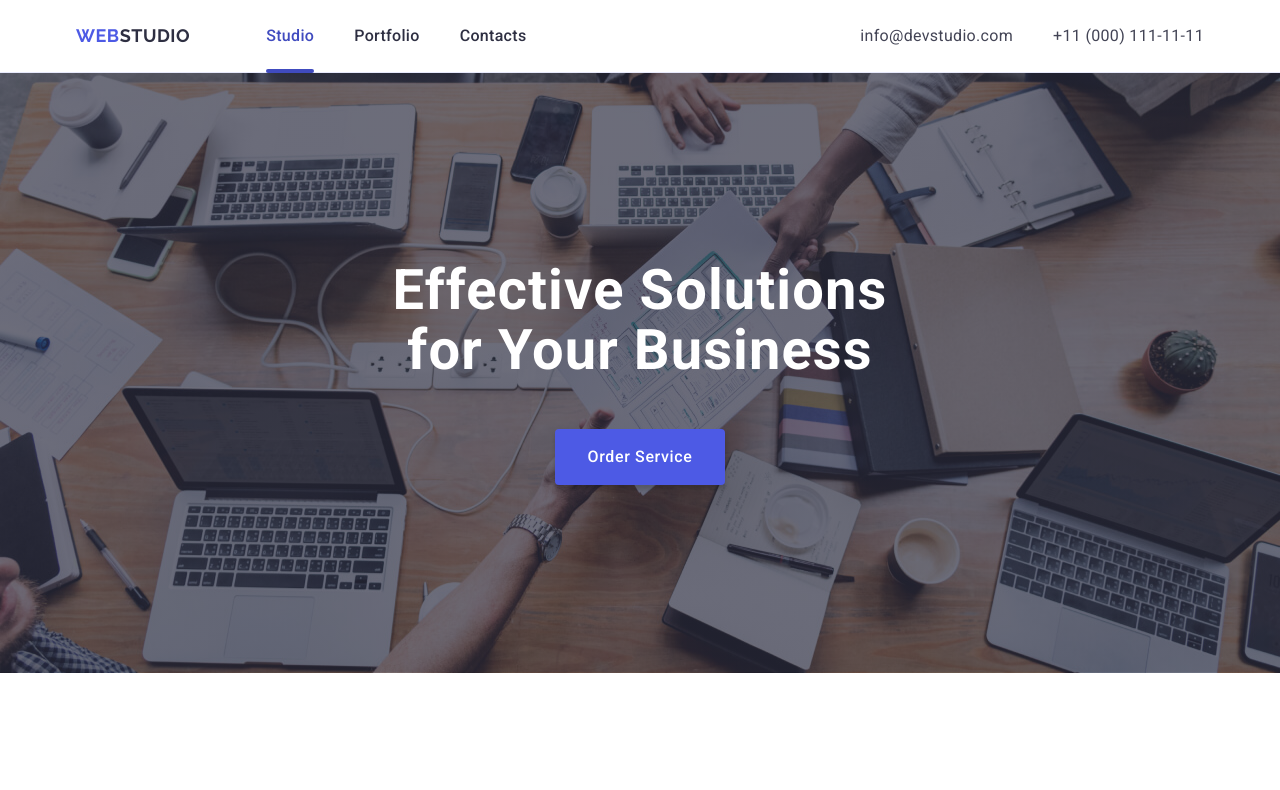
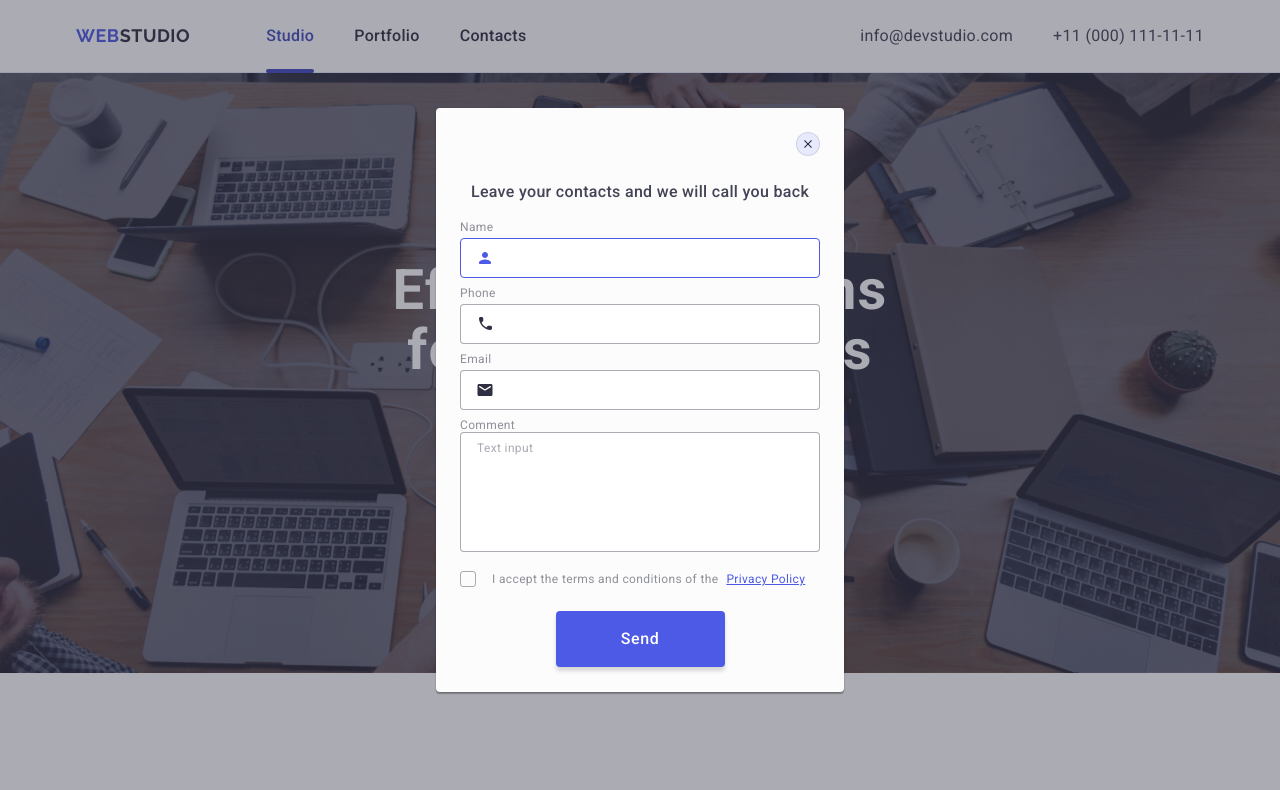
Before and after one commit to 703comua/goit-markup-hw-05, a plain HTML site: page index.html in a window 1280 px wide. Shown: the top 790 px of the page. Drawn offline with nearby package versions, Linux system fonts and the light colour scheme.

Commit message:
validate

```diff
--- a/css/styles.css
+++ b/css/styles.css
@@ -651,15 +651,16 @@ body {
 	margin-bottom: 16px;
 }
 
-.modal__label {}
-
-.modal__label-title {
+.modal__label {
 	color: #8E8F99;
 	font-size: 12px;
 	line-height: 1.17;
 	letter-spacing: 0.03em;
 	margin-bottom: 4px;
-	display: inline-block;
+	display: block;
+}
+
+.modal__label-title {
 }
 
 .modal__input {
@@ -715,7 +716,7 @@ body {
 
 .modal__checkbox {}
 
-.terms__text {
+.terms__label {
 	color: #8E8F99;
 	font-size: 12px;
 	line-height: 1.17;
--- a/index.html
+++ b/index.html
@@ -380,7 +380,7 @@
                 </div>
                 <div class="footer__column3 subscribe">
                     <p class="subscribe__head column-head">Subscribe</p>
-                    <form class="subscribe-form" name="subscribe-form" action="">
+                    <form class="subscribe-form" name="subscribe-form">
                         <input type="text" class="subscribe-form__input" name="subscriber-name" value="" placeholder="E-mail" />
                         <button type="submit" class="subscribe-form__btn">
                             Subscribe
@@ -393,7 +393,7 @@
             </div>
         </footer>
         <!-- modal -->
-        <div class="backdrop">
+        <div class="backdrop is-open">
             <div class="modal">
                 <button type="button" class="modal__close-btn">
                     <svg class="modal__close-btn-icon" width="24" height="24">
@@ -404,35 +404,35 @@
                 <div class="modal__field">
                     <label for="user-name" class="modal__label">
                         <span class="modal__label-title">Name</span>
+                    </label>
                     <div class="modal__input-wrap">
                         <input type="text" id="user-name" name="user-name" class="modal__input" autofocus required />
                         <svg class="modal__input-icon" width="18" height="18">
                             <use href="./images/icons.svg#icon-person"></use>
                         </svg>
                     </div>
-                    </label>
                 </div>
                 <div class="modal__field">
                     <label for="user-phone" class="modal__label">
                         <span class="modal__label-title">Phone</span>
+                    </label>
                     <div class="modal__input-wrap">
                         <input type="tel" id="user-phone" name="user-phone" class="modal__input" required />
                         <svg class="modal__input-icon" width="18" height="24">
                             <use href="./images/icons.svg#icon-phone"></use>
                         </svg>
                     </div>
-                    </label>
                 </div>
                 <div class="modal__field">
                     <label for="user-email" class="modal__label">
                         <span class="modal__label-title">Email</span>
+                    </label>
                     <div class="modal__input-wrap">
                         <input type="email" id="user-email" name="user-email" class="modal__input" required />
                         <svg class="modal__input-icon" width="18" height="24">
                             <use href="./images/icons.svg#icon-email"></use>
                         </svg>
                     </div>
-                    </label>
                 </div>
                 <div class="modal__field modal__field-textarea">
                     <label for="user-comment" class="modal__label">
@@ -448,7 +448,7 @@
                                 <use href="./images/icons.svg#icon-check"></use>
                             </svg>
                         </span>
-                        <p class="terms__text">I accept the terms and conditions of the <a href="#" class="terms__link">Privacy Policy</a></p>
+                        I accept the terms and conditions of the <a href="#" class="terms__link">Privacy Policy</a>
                     </label>
                 </div>
 
```
Lines whose indentation alone changed are shown as unchanged.
